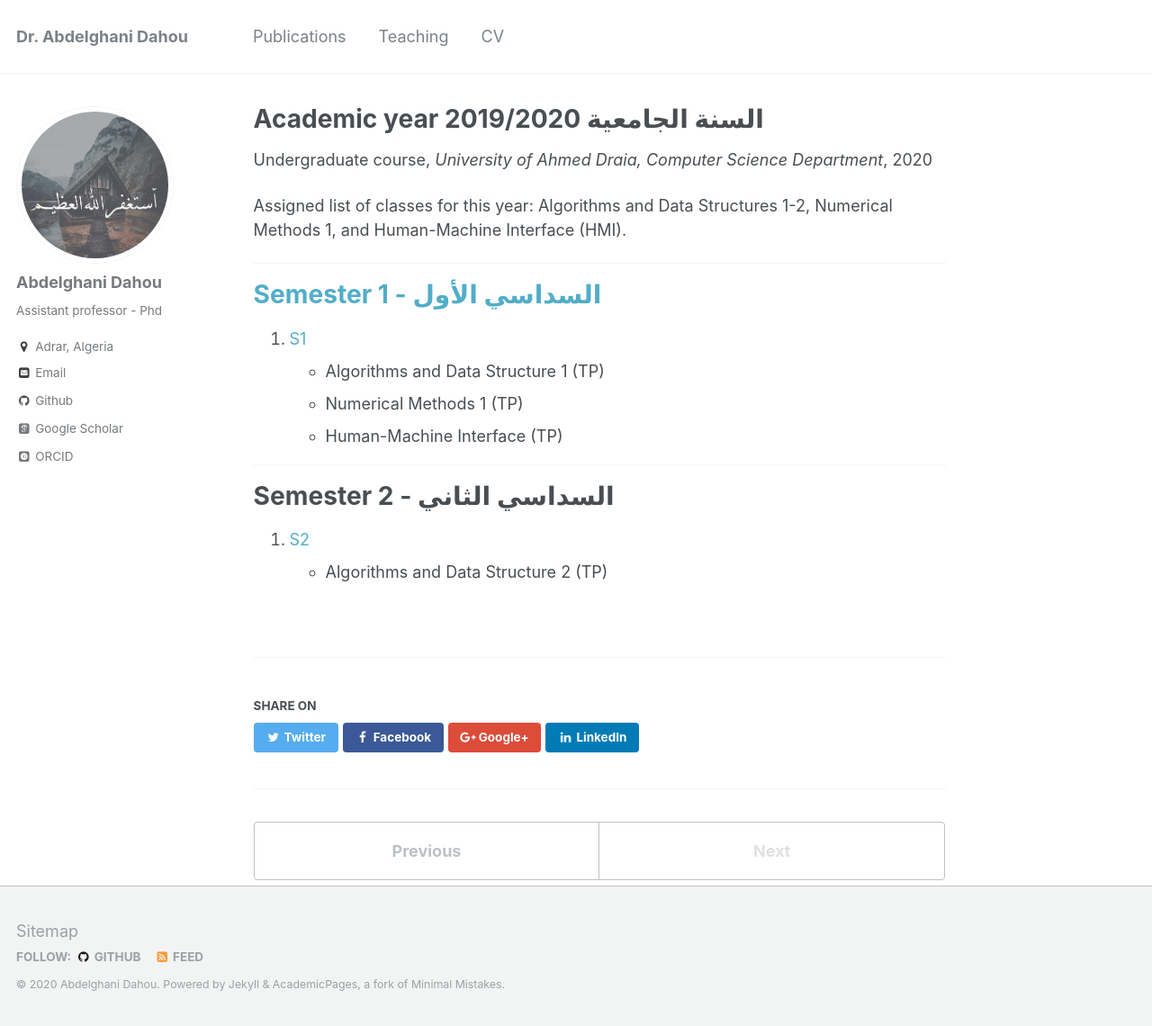
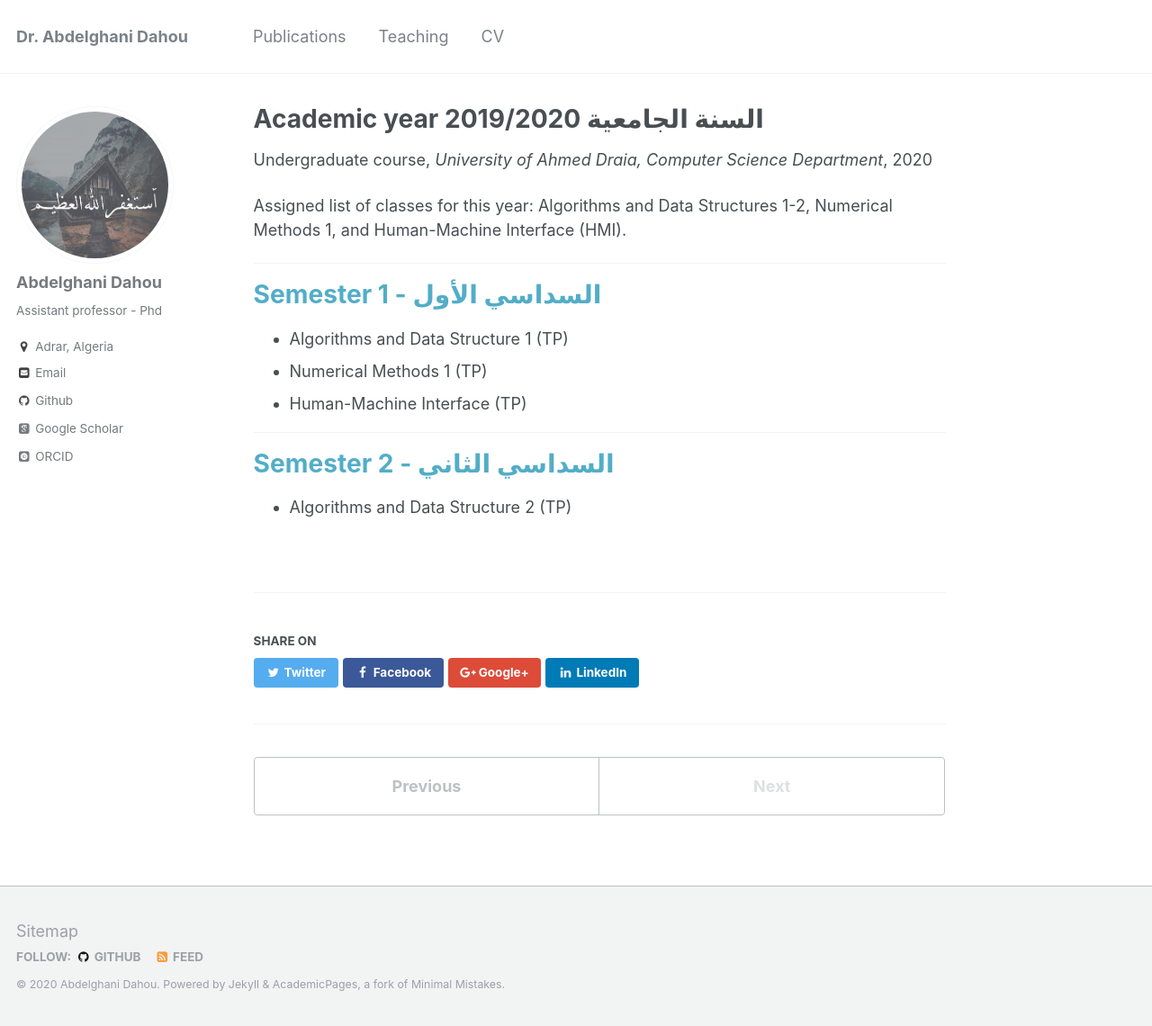
Before and after one commit to dr-dahou-adrar/dr-dahou-adrar.github.io, a Jekyll site: the page built from _teaching/Academic_year_2019_2020.md, in a window 1280 px wide and 1140 px high. Shown: the whole window at 90% size. Built offline with Jekyll 4.4.1, drawn with Linux system fonts in a browser that asks for light colours; some web fonts are replaced.

```diff
--- a/_teaching/Academic_year_2019_2020.md
+++ b/_teaching/Academic_year_2019_2020.md
@@ -15,15 +15,13 @@ Assigned list of classes for this year: Algorithms and Data Structures 1-2, Nume
 [Semester 1 - السداسي الأول](/teaching_content/academic_year_2019_2020/2019-2020-1st-semester-teaching)
 ======
 
-
-1. [S1](/teaching_content/academic_year_2019_2020/2019-2020-1st-semester-teaching)
-	* Algorithms and Data Structure 1 (TP)
-	* Numerical Methods 1 (TP)
-	* Human-Machine Interface (TP)
+* Algorithms and Data Structure 1 (TP)
+* Numerical Methods 1 (TP)
+* Human-Machine Interface (TP)
 
 ***
 
-Semester 2 - السداسي الثاني
+[Semester 2 - السداسي الثاني](/teaching_content/academic_year_2019_2020/2019-2020-2nd-semester-teaching)
 ======
-1. [S2](/teaching_content/academic_year_2019_2020/2019-2020-2nd-semester-teaching)
-	* Algorithms and Data Structure 2 (TP)
+
+* Algorithms and Data Structure 2 (TP)
```
